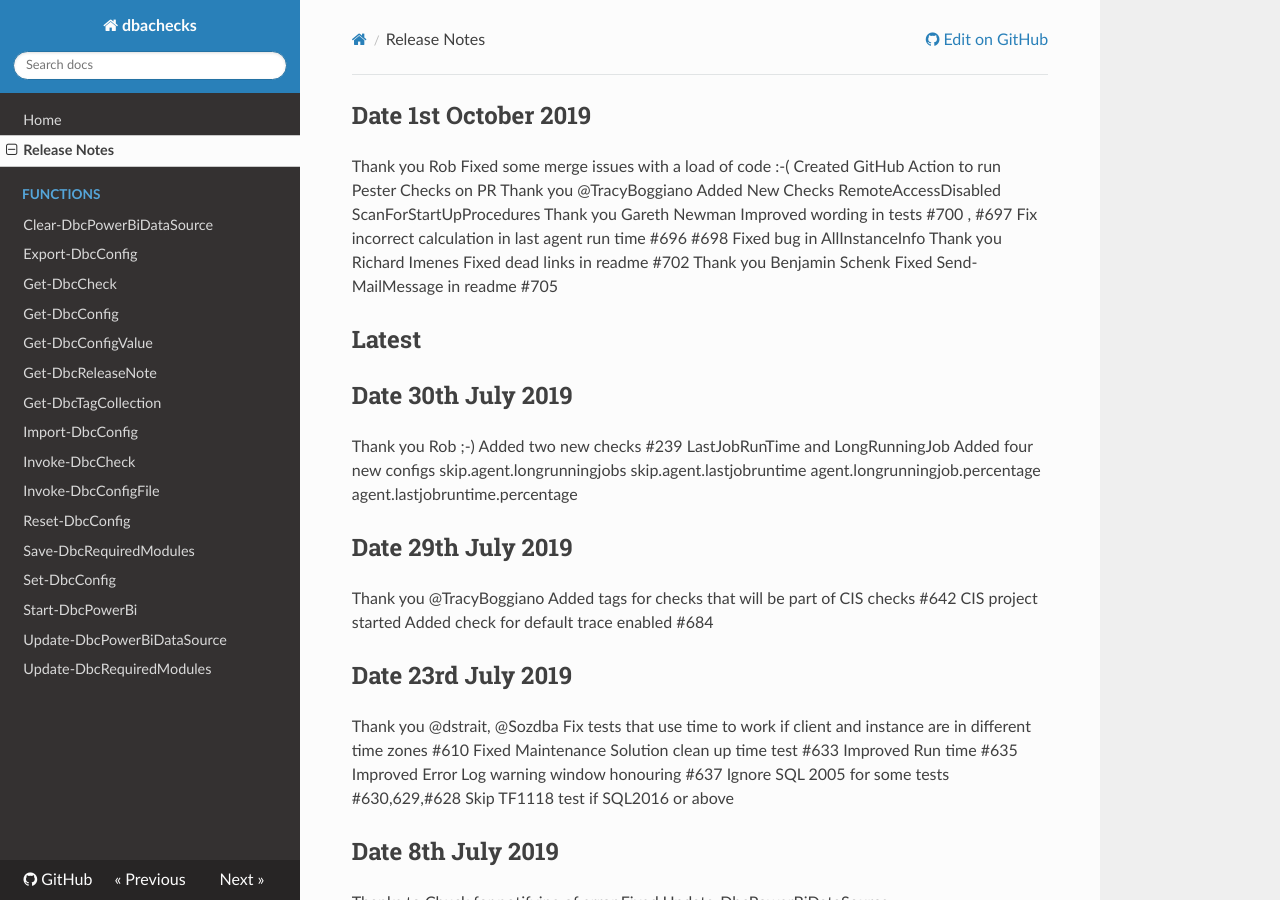
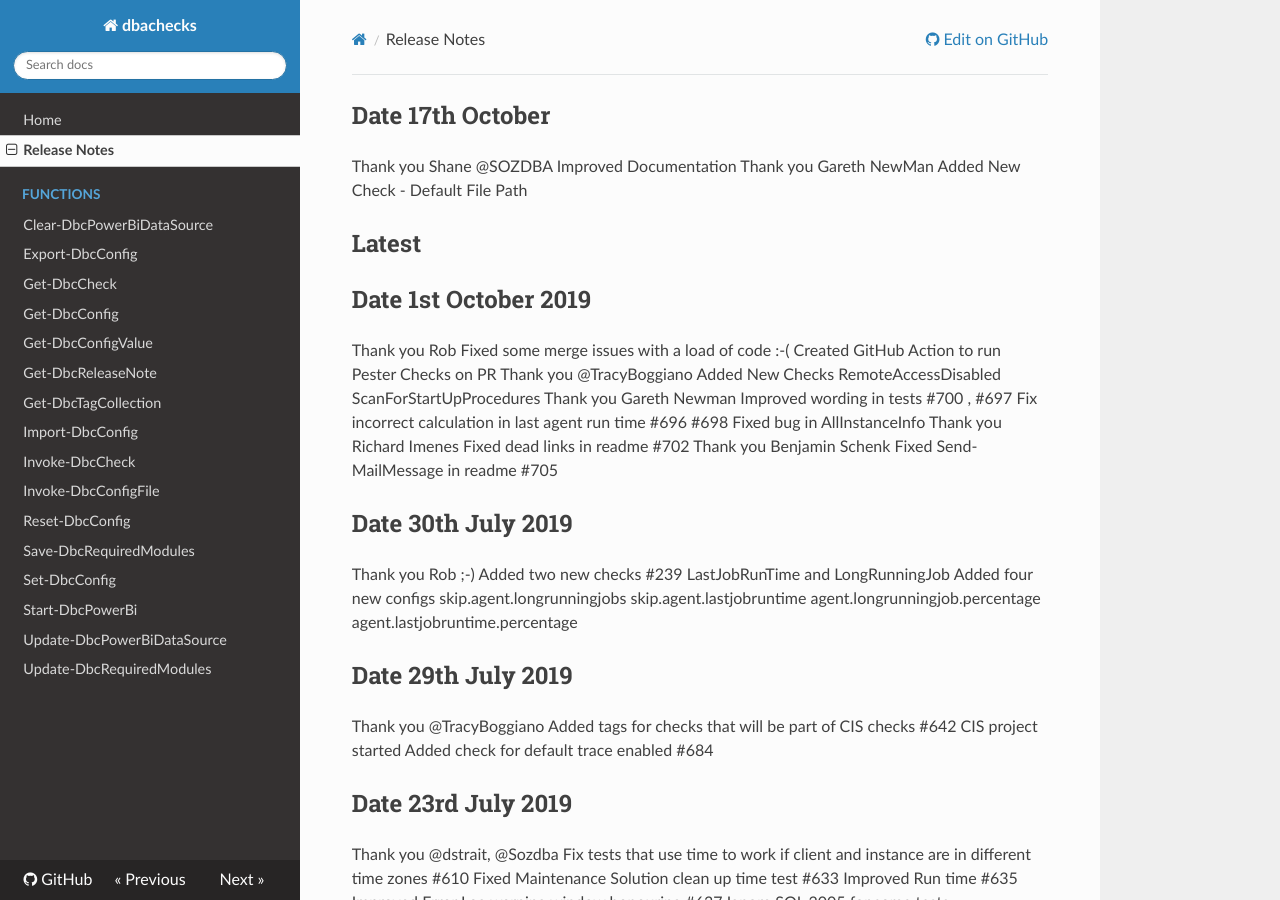
Before and after one commit to dataplat/dbachecks, an MkDocs documentation site: the page built from docs/RELEASE.md, in a window 1280 px wide and 900 px high. Built offline with MkDocs 1.6.1, drawn with Linux system fonts in a browser that asks for light colours; nearby versions of some CDN libraries; old or Windows-style settings are respelled for this version of MkDocs.

Commit message:
Updated Version Number and docs from master ***NO_CI***

```diff
--- a/docs/RELEASE.md
+++ b/docs/RELEASE.md
@@ -1,3 +1,11 @@
+## Date 17th October
+Thank you Shane @SOZDBA
+    Improved Documentation
+Thank you Gareth NewMan
+    Added New Check - Default File Path
+
+##Latest
+
 ## Date 1st October 2019
 Thank you Rob
 Fixed some merge issues with a load of code :-(
```
Also changed, not shown: other parts of docs/RELEASE.md (+0 -2 lines), docs/functions/Start-DbcPowerBi.md (+0 -7 lines), 1 other file.
